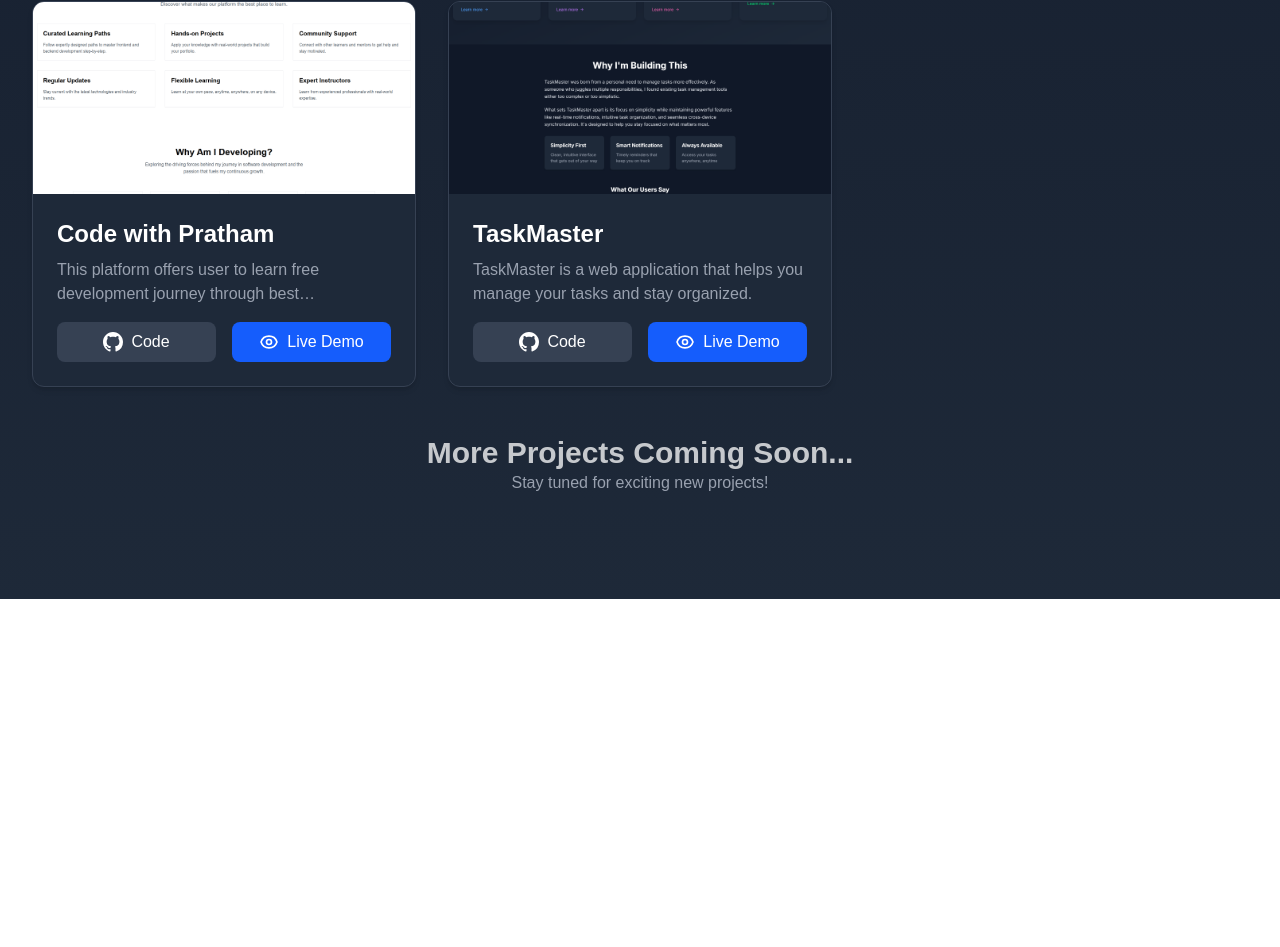
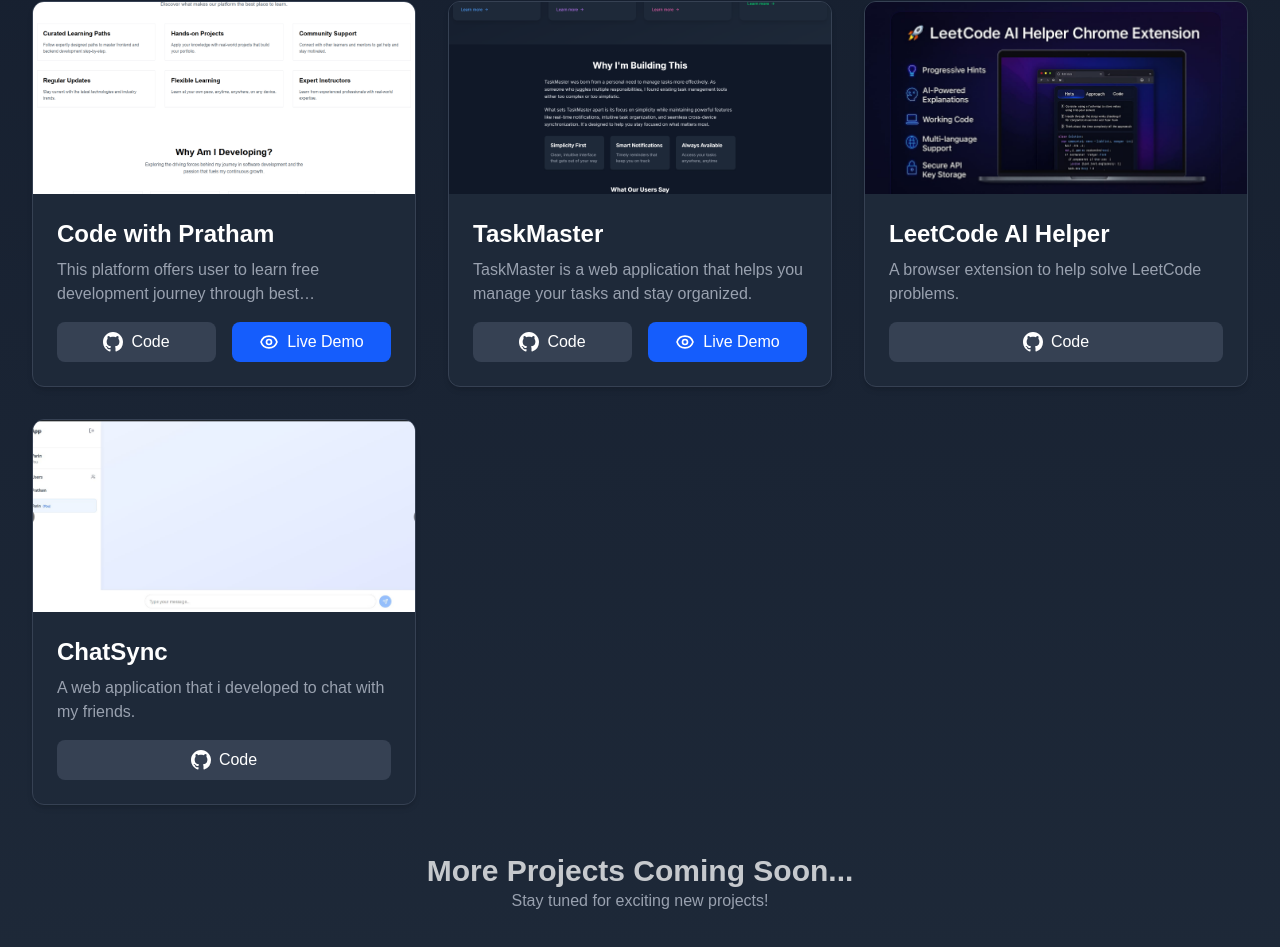
Before and after one commit to Pratham-Prog861/Portfolio, a Next.js app: page /projects in a window 1280 px wide. Shown: the part 1031-1978 px from the top of the page. Before the commit the page ends 1630 px from the top, so only its background shows below. Built offline with nearby package versions, Linux system fonts and the light colour scheme.

Commit message:
add LeetCode AI Helper and ChatSync projects to the projects page

```diff
--- a/src/app/projects/page.tsx
+++ b/src/app/projects/page.tsx
@@ -60,7 +60,19 @@
       image: "/taskmaster.png",
       github: "https://github.com/Pratham-Prog861/TaskMaster",
       live: "https://task-master-phd.netlify.app/"
-    }
+    },
+    {
+      title: "LeetCode AI Helper",
+      description: "A browser extension to help solve LeetCode problems.",
+      image: "/leetcode-ai-helper.jpg",
+      github: "https://github.com/Pratham-Prog861/LeetCode-AI-Helper"
+    },
+    {
+      title: "ChatSync",
+      description: "A web application that i developed to chat with my friends.",
+      image: "/chat-sync.png",
+      github: "https://github.com/Pratham-Prog861/Chat-App-with-React"
+    },
   ]
   return (
     <div className="min-h-screen bg-gradient-to-b from-gray-900 to-gray-800 py-12">
```
Also changed, not shown: public/chat-sync.png (added), public/leetcode-ai-helper.jpg (added).
